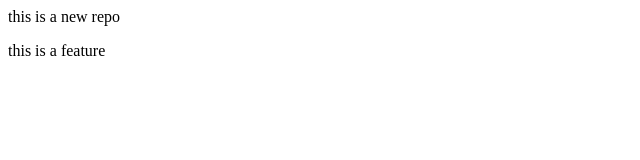
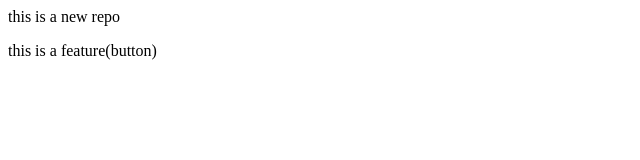
Before and after one commit to harshitMaurya18-cloud/localRepo, a plain HTML site: page index.html in a window 1280 px wide. Shown: the full height of the page, 0-640 px from the left. Drawn offline with Linux system fonts and the light colour scheme.

```diff
--- a/index.html
+++ b/index.html
@@ -1,4 +1,4 @@
 <p>this is a new repo</p>
 <p>
-    this is a feature
+    this is a feature(button)
 </p>
```
